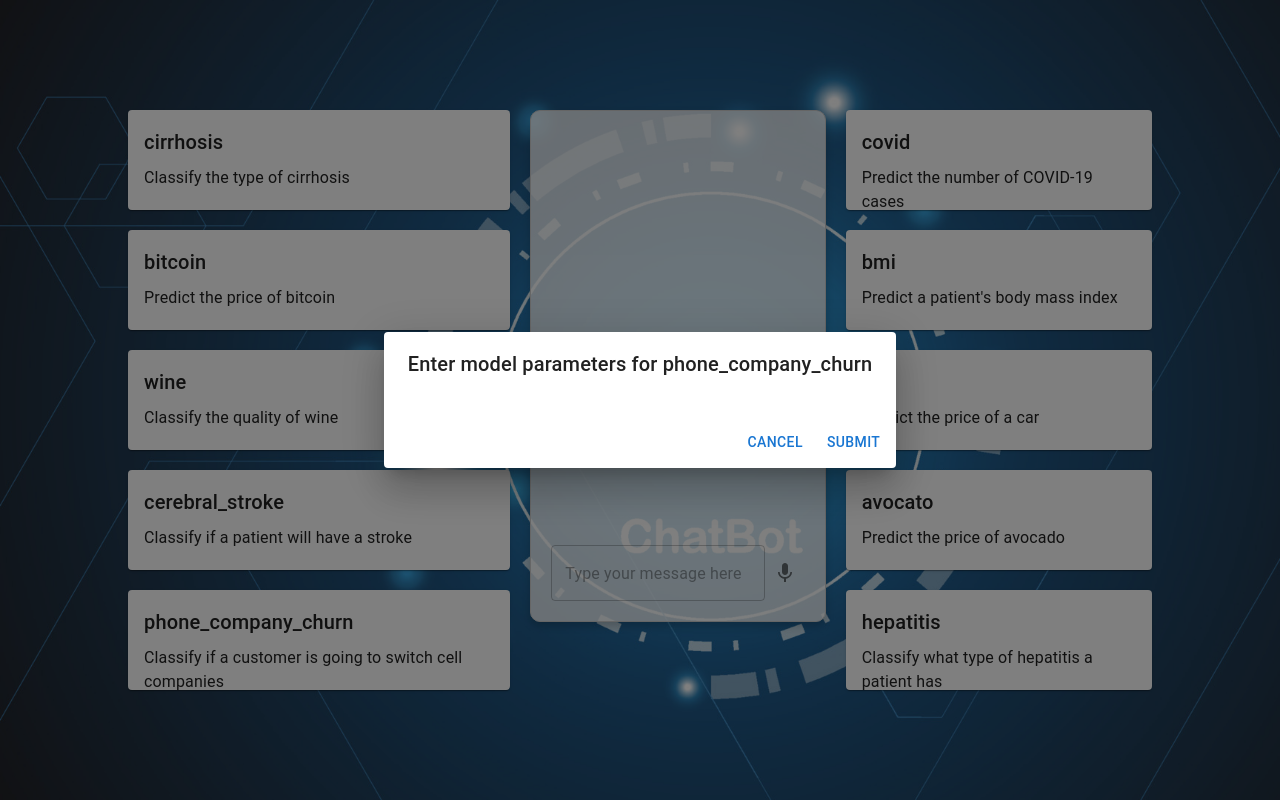
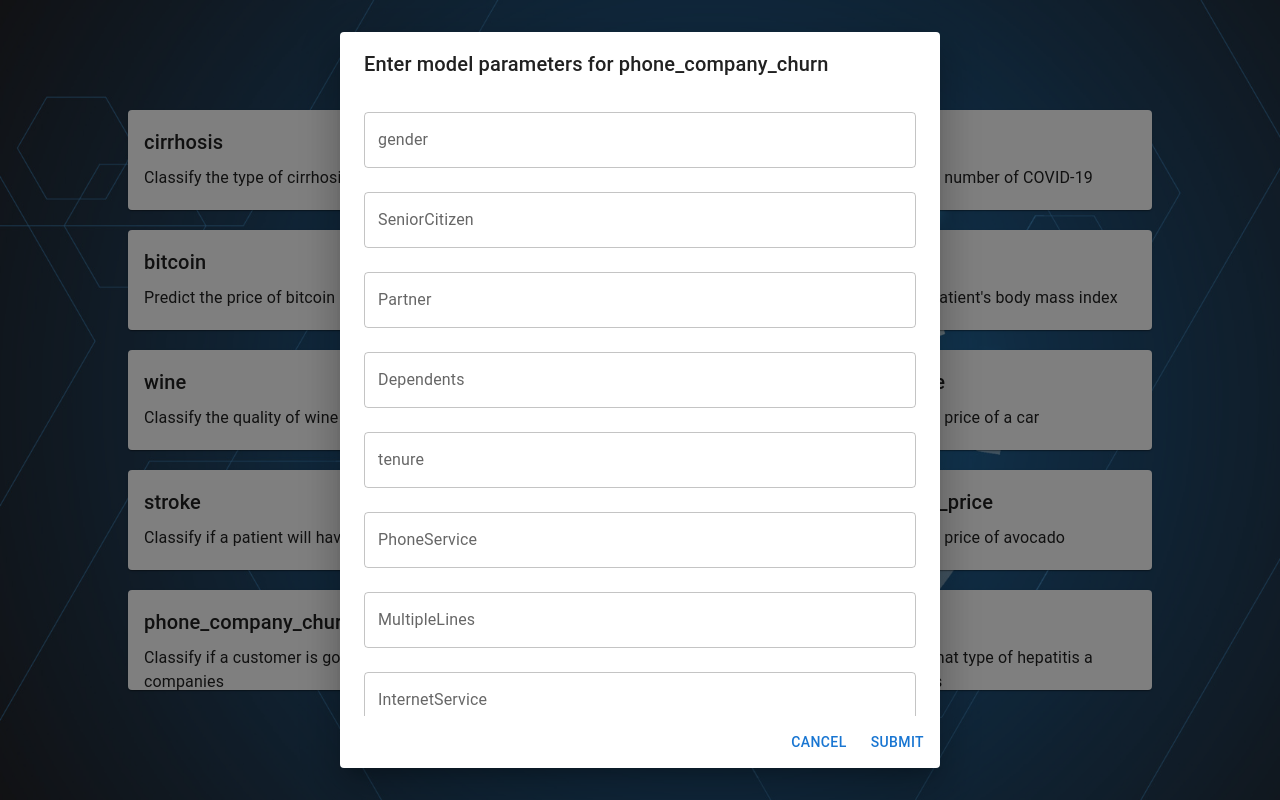
Before and after one commit to Ronald115/WEB-IA, a Next.js app in the folder web-ia/: page /chatbot in a window 1280 px wide. Both pictures are taken after a click on the element 319 px from the left and 640 px from the top of the page. Built offline with nearby package versions, Linux system fonts and the light colour scheme.

Commit message:
todo sirve ya

```diff
--- /dev/null
+++ b/web-ia/src/app/chatbot/components/ModelParametersModal.tsx
@@ -0,0 +1,50 @@
+import React from "react";
+import {
+  Dialog,
+  DialogTitle,
+  DialogContent,
+  DialogActions,
+  Button,
+  TextField,
+} from "@mui/material";
+
+interface ModelParametersModalProps {
+  open: boolean;
+  onClose: () => void;
+  onSubmit: () => void;
+  model: string;
+  parameters: string[];
+  onInputChange: (event: { target: { name: any; value: any } }) => void;
+}
+
+const ModelParametersModal: React.FC<ModelParametersModalProps> = ({
+  open,
+  onClose,
+  onSubmit,
+  model,
+  parameters,
+  onInputChange,
+}) => (
+  <Dialog open={open} onClose={onClose}>
+    <DialogTitle>Enter model parameters for {model}</DialogTitle>
+    <DialogContent>
+      {parameters.map((parameter) => (
+        <TextField
+          name={parameter}
+          label={parameter}
+          variant="outlined"
+          fullWidth
+          margin="normal"
+          onChange={onInputChange}
+          key={parameter}
+        />
+      ))}
+    </DialogContent>
+    <DialogActions>
+      <Button onClick={onClose}>Cancel</Button>
+      <Button onClick={onSubmit}>Submit</Button>
+    </DialogActions>
+  </Dialog>
+);
+
+export default ModelParametersModal;
--- a/web-ia/src/app/chatbot/page.tsx
+++ b/web-ia/src/app/chatbot/page.tsx
@@ -18,17 +18,18 @@ import SmallCard from "./components/smallCards";
 import "./Chatbot.css";
 import { useModel } from "../../shared/hooks/useModel";
 import { useSpeechToText } from "../../shared/hooks/useSpeechToText";
+import ModelParametersModal from "./components/ModelParametersModal";
 
 const cardNames = [
   "cirrhosis",
   "bitcoin",
   "wine",
-  "cerebral_stroke",
+  "stroke",
   "phone_company_churn",
   "covid",
   "bmi",
-  "car",
-  "avocato",
+  "car_price",
+  "avocado_price",
   "hepatitis",
 ];
 
@@ -36,14 +37,135 @@ const cardDescriptions: { [key: string]: string } = {
   cirrhosis: "Classify the type of cirrhosis",
   bitcoin: "Predict the price of bitcoin",
   wine: "Classify the quality of wine",
-  cerebral_stroke: "Classify if a patient will have a stroke",
+  stroke: "Classify if a patient will have a stroke",
   phone_company_churn:
     "Classify if a customer is going to switch cell companies",
   covid: "Predict the number of COVID-19 cases",
   bmi: "Predict a patient's body mass index",
-  car: "Predict the price of a car",
-  avocato: "Predict the price of avocado",
+  car_price: "Predict the price of a car",
+  avocado_price: "Predict the price of avocado",
   hepatitis: "Classify what type of hepatitis a patient has",
+};
+
+const modelParameters: { [key: string]: string[] } = {
+  bitcoin: ["volume", "market_cap"],
+  cirrhosis: [
+    "cholesterol",
+    "albumin",
+    "copper",
+    "alk_phos",
+    "tryglicerides",
+    "platelets",
+    "prothrombin",
+  ],
+  wine: [
+    "fixed_acidity",
+    "volatile_acidity",
+    "citric_acid",
+    "residual_sugar",
+    "chlorides",
+    "free_sulfur_dioxide",
+    "total_sulfur_dioxide",
+    "density",
+    "pH",
+    "sulphates",
+    "alcohol",
+  ],
+  stroke: [
+    "age",
+    "hypertension",
+    "heart_disease",
+    "avg_glucose_level",
+    "bmi",
+    "gender_Male",
+    "gender_Other",
+    "ever_married_Yes",
+    "work_type_Never_worked",
+    "work_type_Private",
+    "work_type_Self-employed",
+    "work_type_children",
+    "Residence_type_Urban",
+    "smoking_status_formerly_smoked",
+    "smoking_status_never_smoked",
+    "smoking_status_smokes",
+  ],
+  phone_company_churn: [
+    "gender",
+    "SeniorCitizen",
+    "Partner",
+    "Dependents",
+    "tenure",
+    "PhoneService",
+    "MultipleLines",
+    "InternetService",
+    "OnlineSecurity",
+    "OnlineBackup",
+    "DeviceProtection",
+    "TechSupport",
+    "StreamingTV",
+    "StreamingMovies",
+    "Contract",
+    "PaperlessBilling",
+    "PaymentMethod",
+    "MonthlyCharges",
+    "TotalCharges",
+  ],
+  covid: [
+    "SNo",
+    "ObservationDate",
+    "Province/State",
+    "Country/Region",
+    "Last Update",
+    "Confirmed",
+    "Deaths"
+  ],
+  bmi: [
+    "density",
+    "Percent_body_fat",
+    "age",
+    "weight",
+    "height",
+    "neck",
+    "chest",
+    "abdomen",
+    "hip",
+    "thigh",
+    "knee",
+    "ankle",
+    "biceps",
+    "forearm",
+    "wrist"
+  ],
+  car_price: [
+    "year",
+    "selling_price",
+    "kms_driven",
+    "fuel_type",
+    "seller_type",
+    "transmission",
+    "owner"
+  ],
+  avocado_price: [
+    "total_volume",
+    "4046",
+    "4225",
+    "4770",
+    "total_bags",
+    "small_bags",
+    "large_bags",
+    "xlarge_bags",
+    "type",
+    "year",
+    "month",
+    "spring",
+    "summer",
+    "fall"
+  ],
+  hepatitis: [
+    "AST",
+    "BIL",
+    "GGT"
+  ],
 };
 
 const Chatbot: React.FC = () => {
@@ -68,7 +190,7 @@ const Chatbot: React.FC = () => {
         target: { value: transcript },
       });
     }
-  // eslint-disable-next-line react-hooks/exhaustive-deps
+    // eslint-disable-next-line react-hooks/exhaustive-deps
   }, [transcript]);
 
   const handleCardClick = (cardName: string) => {
@@ -105,6 +227,33 @@ const Chatbot: React.FC = () => {
       if (message.toLowerCase().includes("bitcoin")) {
         setSelectedCard("bitcoin");
         setModel({ name: "bitcoin", parameters: {} });
+      } else if (message.toLowerCase().includes("cirrhosis")) {
+        setSelectedCard("cirrhosis");
+        setModel({ name: "cirrhosis", parameters: {} });
+      } else if (message.toLowerCase().includes("wine")) {
+        setSelectedCard("wine");
+        setModel({ name: "wine", parameters: {} });
+      } else if (message.toLowerCase().includes("stroke")) {
+        setSelectedCard("stroke");
+        setModel({ name: "stroke", parameters: {} });
+      } else if (message.toLowerCase().includes("phone_company_churn")) {
+        setSelectedCard("phone_company_churn");
+        setModel({ name: "phone_company_churn", parameters: {} });
+      }else if (message.toLowerCase().includes("covid")) {
+        setSelectedCard("covid");
+        setModel({ name: "covid", parameters: {} });
+      }else if (message.toLowerCase().includes("bmi")) {
+        setSelectedCard("bmi");
+        setModel({ name: "bmi", parameters: {} });
+      }else if (message.toLowerCase().includes("car_price")) {
+        setSelectedCard("car_price");
+        setModel({ name: "car_price", parameters: {} });
+      }else if (message.toLowerCase().includes("avocato_price")) {
+        setSelectedCard("avocato_price");
+        setModel({ name: "avocato_price", parameters: {} });
+      }else if (message.toLowerCase().includes("hepatitis")) {
+        setSelectedCard("hepatitis");
+        setModel({ name: "hepatitis", parameters: {} });
       }
       event.target.value = "";
     }
@@ -160,36 +309,14 @@ const Chatbot: React.FC = () => {
           ))}
         </div>
       </div>
-      <Dialog open={selectedCard !== null} onClose={handleDialogClose}>
-        <DialogTitle>Enter model parameters for {selectedCard}</DialogTitle>
-        <DialogContent>
-          {selectedCard === "bitcoin" && (
-            <>
-              <TextField
-                name="volume"
-                label="Volume"
-                variant="outlined"
-                fullWidth
-                margin="normal"
-                onChange={handleInputChange}
-              />
-              <TextField
-                name="market_cap"
-                label="Market Cap"
-                variant="outlined"
-                fullWidth
-                margin="normal"
-                onChange={handleInputChange}
-              />
-            </>
-          )}
-          {/* Aquí irían los campos de entrada para los parámetros de otros modelos */}
-        </DialogContent>
-        <DialogActions>
-          <Button onClick={handleDialogClose}>Cancel</Button>
-          <Button onClick={handleDialogSubmit}>Submit</Button>
-        </DialogActions>
-      </Dialog>
+      <ModelParametersModal
+        open={selectedCard !== null}
+        onClose={handleDialogClose}
+        onSubmit={handleDialogSubmit}
+        model={selectedCard || ""}
+        parameters={modelParameters[selectedCard || ""] || []}
+        onInputChange={handleInputChange}
+      />
     </div>
   );
 };
```
